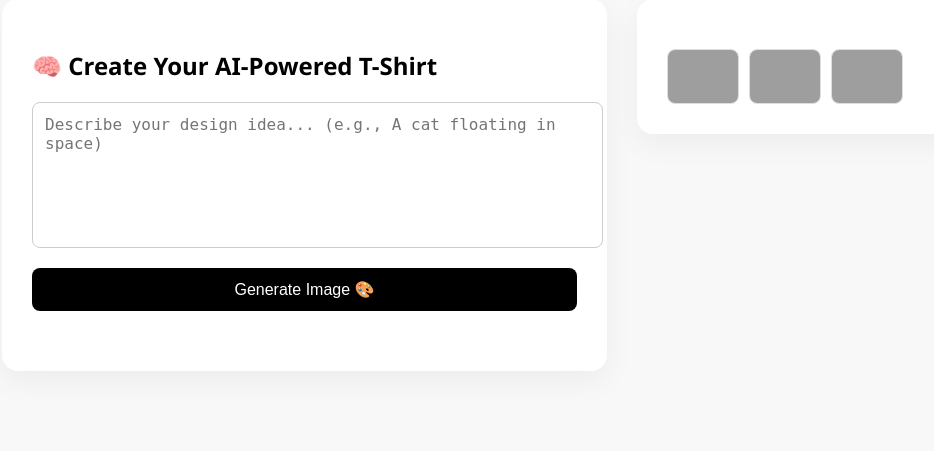
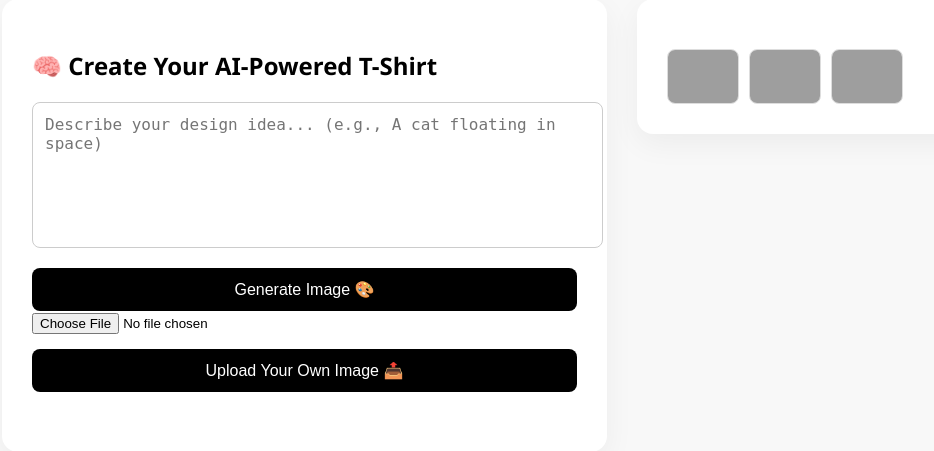
Before and after one commit to meetmaheshin/ai-tshirt-frontend, a Flask app: page / in a window 1280 px wide. Shown: the part 41-492 px from the top of the page, without its empty margins (18-952 px from the left). Run offline with Flask 3, Linux system fonts and the light colour scheme; grey boxes are pictures that could not be loaded.

Commit message:
Updated  change3

```diff
--- a/app.py
+++ b/app.py
@@ -46,5 +46,25 @@ def generate_image():
         print("❌ ERROR:", e)
         return jsonify({ "error": str(e) }), 500
 
+from werkzeug.utils import secure_filename
+
+@app.route("/upload-image", methods=["POST"])
+def upload_image():
+    if "image" not in request.files:
+        return jsonify({"error": "No file part"}), 400
+
+    file = request.files["image"]
+    if file.filename == "":
+        return jsonify({"error": "No selected file"}), 400
+
+    filename = secure_filename(file.filename)
+    unique_name = f"static/user_{os.urandom(4).hex()}_{filename}"
+    file_path = os.path.join(app.root_path, unique_name)
+    file.save(file_path)
+
+    print(f"📸 User image uploaded: {file_path}")
+    return jsonify({ "image_url": "/" + unique_name })
+
+
 if __name__ == "__main__":
     app.run(debug=True)
--- a/templates/index.html
+++ b/templates/index.html
@@ -146,6 +146,11 @@
       <h2>🧠 Create Your AI-Powered T-Shirt</h2>
       <textarea id="prompt" placeholder="Describe your design idea... (e.g., A cat floating in space)"></textarea>
       <button onclick="generateImage()">Generate Image 🎨</button>
+      <div class="upload-row">
+        <input type="file" id="imageUploadInput" accept="image/*" />
+        <button onclick="handleImageUpload()">Upload Your Own Image 📤</button>
+      </div>
+
       <div class="mockup" id="mockup">
         <div class="thumb-strip" id="thumbStrip">
           <img src="https://www.shopveronica.xyz/cdn/shop/files/7475227925627128823_2048_d789a888-223f-4056-9590-16f97db8a21c.jpg" alt="thumb1">
@@ -265,37 +270,31 @@
     }
 
     let generatedImageUrl = ""; // ✅ Global variable for image URL
-    async function handleAddToCart() {
-      const loader = document.getElementById("loader");
-      loader.style.display = "block";
+    async function handleImageUpload() {
+      const fileInput = document.getElementById('imageUploadInput');
+      const file = fileInput.files[0];
+      if (!file) return alert("Please choose an image");
 
-      const size = document.getElementById("size").value;
-      const color = document.getElementById("color").value;
-      const image_url = currentImage; // ✅ this is where your design URL is
+      const formData = new FormData();
+      formData.append('image', file);
 
-      if (!image_url) {
-        alert("Please generate an image first!");
-        loader.style.display = "none";
-        return;
-      }
+      document.getElementById("loader").style.display = "block";
 
       try {
-        const response = await fetch("https://shopify-draft-api.onrender.com/create-draft-order", {
+        const res = await fetch("/upload-image", {
           method: "POST",
-          headers: { "Content-Type": "application/json" },
-          body: JSON.stringify({ image_url, size, color })
+          body: formData,
         });
 
-        const data = await response.json();
-        if (data.invoice_url) {
-          window.open(data.invoice_url, "_blank");
-        } else {
-          alert("Failed to create order");
-        }
+        const data = await res.json();
+        generatedImageUrl = data.image_url;
+
+        document.getElementById("previewImage").src = generatedImageUrl;
+        document.getElementById("previewImage").style.display = "block";
       } catch (err) {
-        alert("Error: " + err.message);
+        alert("Image upload failed 😢");
       } finally {
-        loader.style.display = "none";
+        document.getElementById("loader").style.display = "none";
       }
     }
 
```
